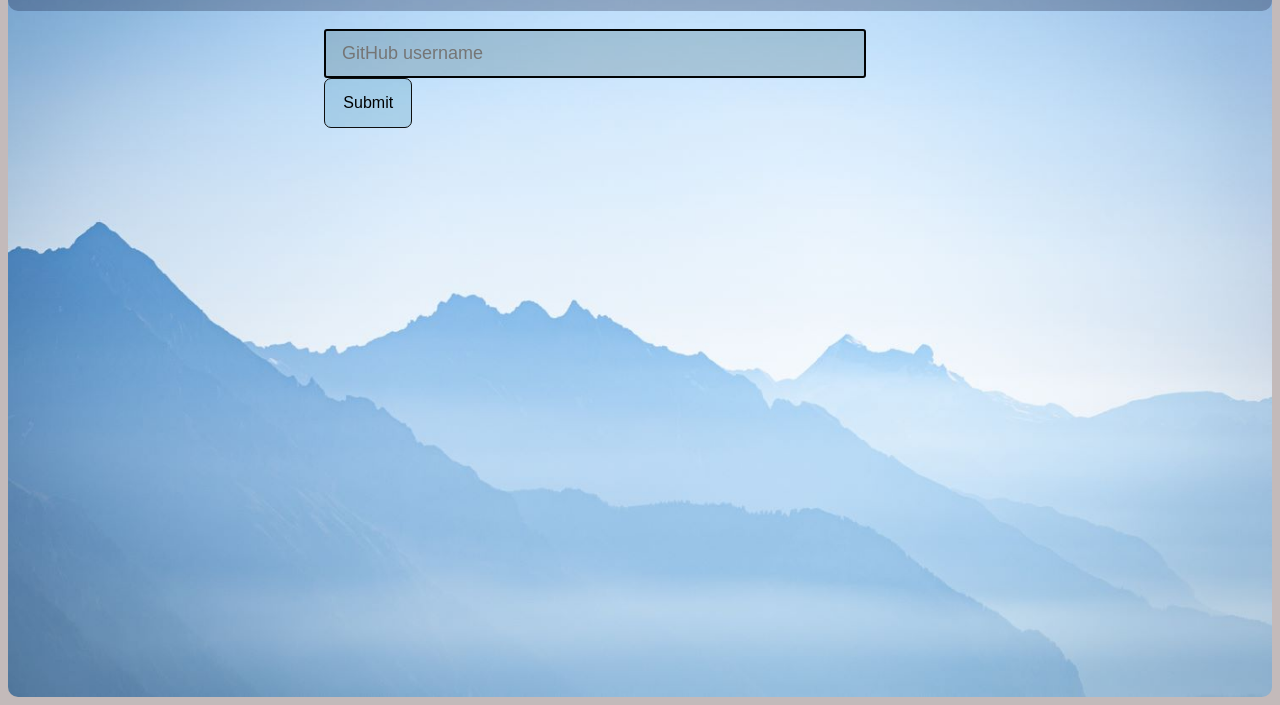
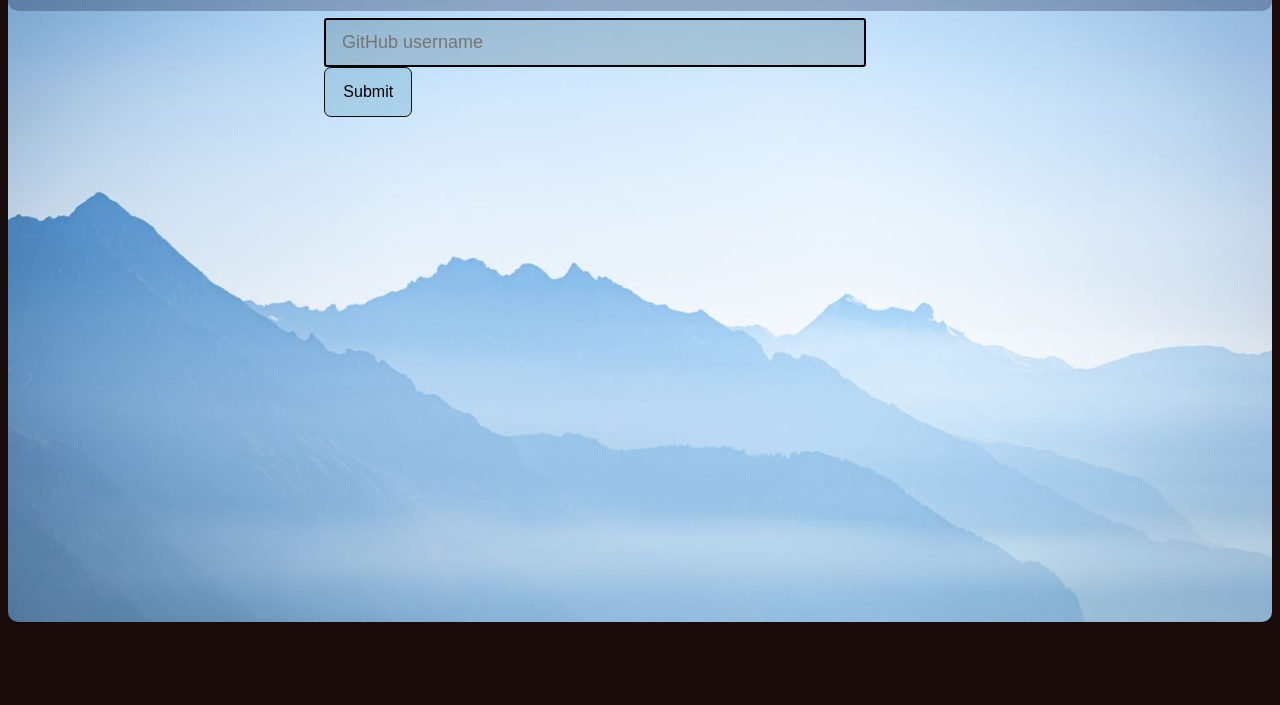
Before and after one commit to Niranjan2257/github_profile_viewer, a plain HTML site: page index.html in a window 1280 px wide. Shown: the part 97-802 px from the top of the page. Drawn offline with Linux system fonts and the light colour scheme.

Commit message:
fixed image

```diff
--- a/style.css
+++ b/style.css
@@ -1,5 +1,5 @@
 body{
-background-color: rgb(195, 186, 186);
+background-color: rgb(26, 11, 11);
 }
 .page{
     margin: 0px;
@@ -8,13 +8,10 @@ background-color: rgb(195, 186, 186);
 
 }
 .bgimage{
-    max-width: 100%;
-    max-height: 80%;
-    height: 786px;
+    width: 100%;
     display: block;
     margin: 0%;
     border-radius: 10px;
-    z-index: -1;
 }
 .titlename{
     background-color: #04082942;
```
